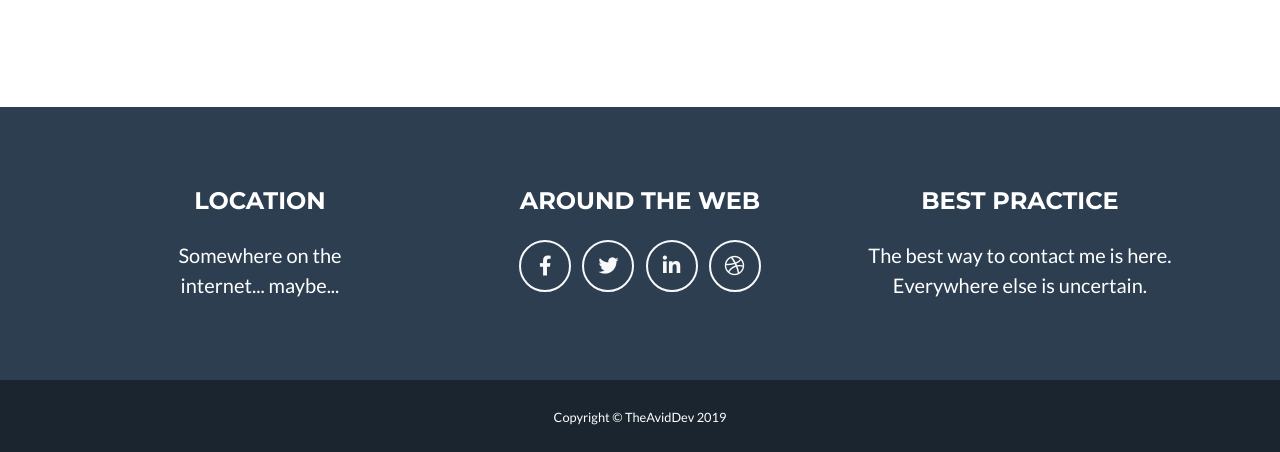
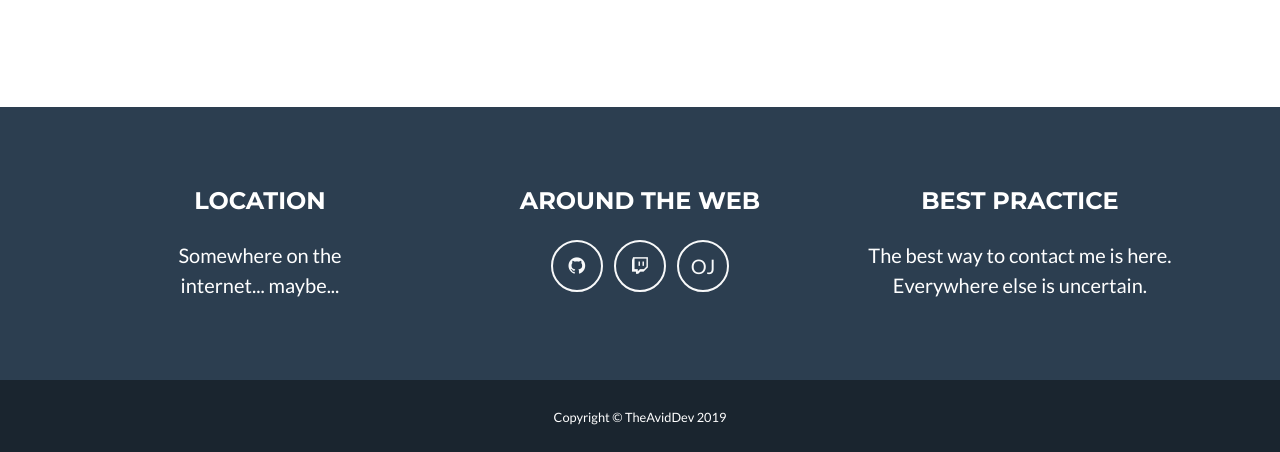
Before and after one commit to fluix-dev/site, a Django app: page / in a window 1280 px wide. Shown: the part 2976-3428 px from the top of the page. Run offline with Django 3.2, Linux system fonts and the light colour scheme; some libraries are stand-ins or nearby versions.

Commit message:
Changed links in footer

```diff
--- a/myapp/templates/sections/footer.html
+++ b/myapp/templates/sections/footer.html
@@ -13,17 +13,14 @@
       <!-- Footer Social Icons -->
       <div class="col-lg-4 mb-5 mb-lg-0">
         <h4 class="text-uppercase mb-4">Around the Web</h4>
-        <a class="btn btn-outline-light btn-social mx-1" href="#">
-          <i class="fab fa-fw fa-facebook-f"></i>
+        <a class="btn btn-outline-light btn-social mx-1" href="https://github.com/TheAvidDev" target="_blank">
+          <i class="zmdi zmdi-github"></i>
         </a>
-        <a class="btn btn-outline-light btn-social mx-1" href="#">
-          <i class="fab fa-fw fa-twitter"></i>
+        <a class="btn btn-outline-light btn-social mx-1" href="https://twitch.tv/theaviddev" target="_blank">
+          <i class="zmdi zmdi-twitch"></i>
         </a>
-        <a class="btn btn-outline-light btn-social mx-1" href="#">
-          <i class="fab fa-fw fa-linkedin-in"></i>
-        </a>
-        <a class="btn btn-outline-light btn-social mx-1" href="#">
-          <i class="fab fa-fw fa-dribbble"></i>
+        <a class="btn btn-outline-light btn-social mx-1" href="https://dmoj.ca/user/Bit" target="_blank">
+          OJ
         </a>
       </div>
 
```
